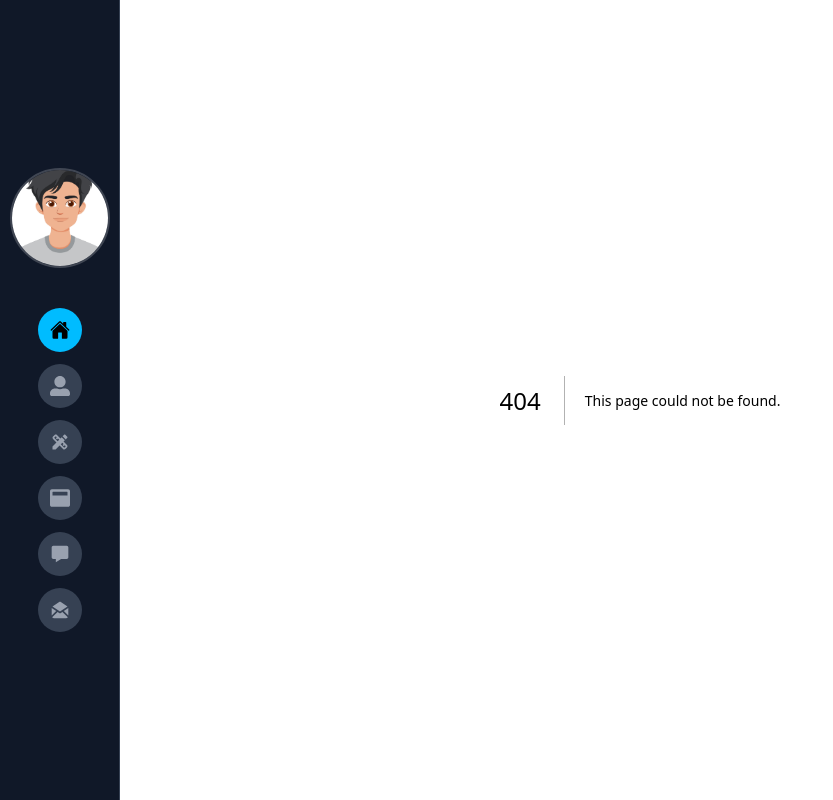
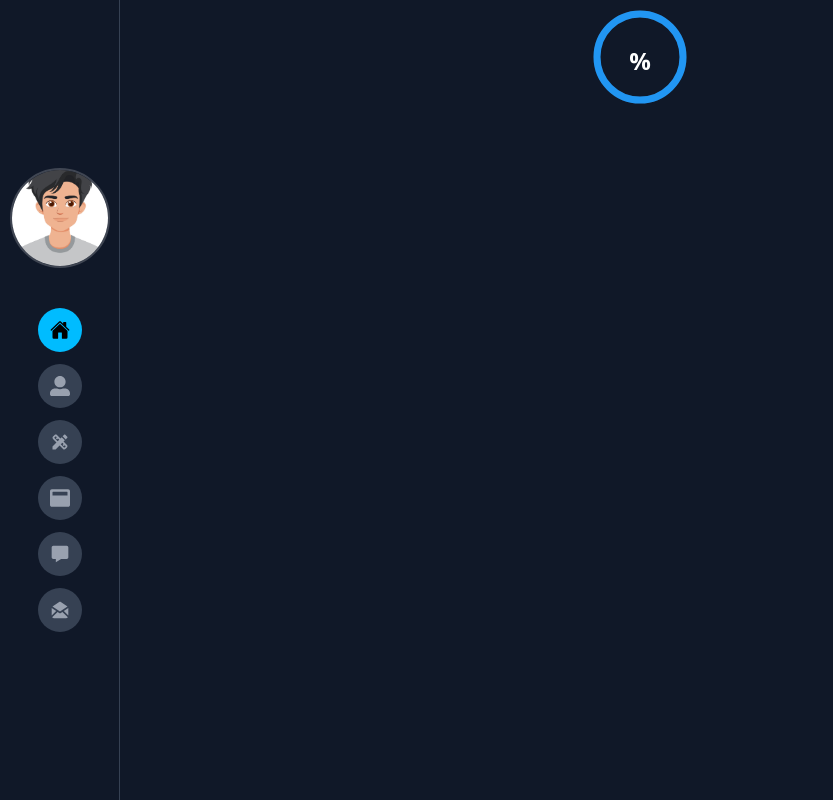
Before and after one commit to HobyNyAina/MyPortfolio, a Next.js app: page /skills in a window 1280 px wide. Before the commit this address had no page. Shown: the whole page, without its empty margins (0-833 px from the left). Built offline with nearby package versions, Linux system fonts and the light colour scheme.

Commit message:
feat: 'Skills'

```diff
--- /dev/null
+++ b/src/app/skills/page.tsx
@@ -0,0 +1,57 @@
+'use client';
+
+import { motion, useAnimation } from 'framer-motion';
+import { useEffect } from 'react';
+
+type SkillCircleProps = {
+  label: string;
+  percent: number; // Ex: 88
+};
+
+export default function Skills({ label, percent }: SkillCircleProps) {
+  const radius = 57;
+  const stroke = 7;
+  const normalizedRadius = radius - stroke * 2;
+  const circumference = normalizedRadius * 2 * Math.PI;
+  const strokeDashoffset = circumference - (percent / 100) * circumference;
+
+  const controls = useAnimation();
+
+  useEffect(() => {
+    controls.start({ strokeDashoffset });
+  }, [strokeDashoffset]);
+
+  return (
+    <div className="flex flex-col items-center">
+      <div className="relative">
+      <svg height={radius * 2} width={radius * 2} className="mb-2 rotate-[-90deg]">
+        <circle
+          stroke="#1e293b"
+          fill="transparent"
+          strokeWidth={stroke}
+          r={normalizedRadius}
+          cx={radius}
+          cy={radius}
+        />
+        <motion.circle
+          stroke="#2196F3"
+          fill="transparent"
+          strokeWidth={stroke}
+          r={normalizedRadius}
+          cx={radius}
+          cy={radius}
+          strokeDasharray={circumference}
+          strokeLinecap="round"
+          animate={controls}
+          initial={{ strokeDashoffset: circumference }}
+          transition={{ duration: 1.2 }}
+        />
+      </svg>
+      <div className="absolute inset-0 flex items-center justify-center">
+          <span className="text-white font-bold text-2xl">{percent}%</span>
+        </div>
+    </div>
+      <span className="text-sm text-gray-300 mt-1">{label}</span>
+    </div>
+  );
+}
```
